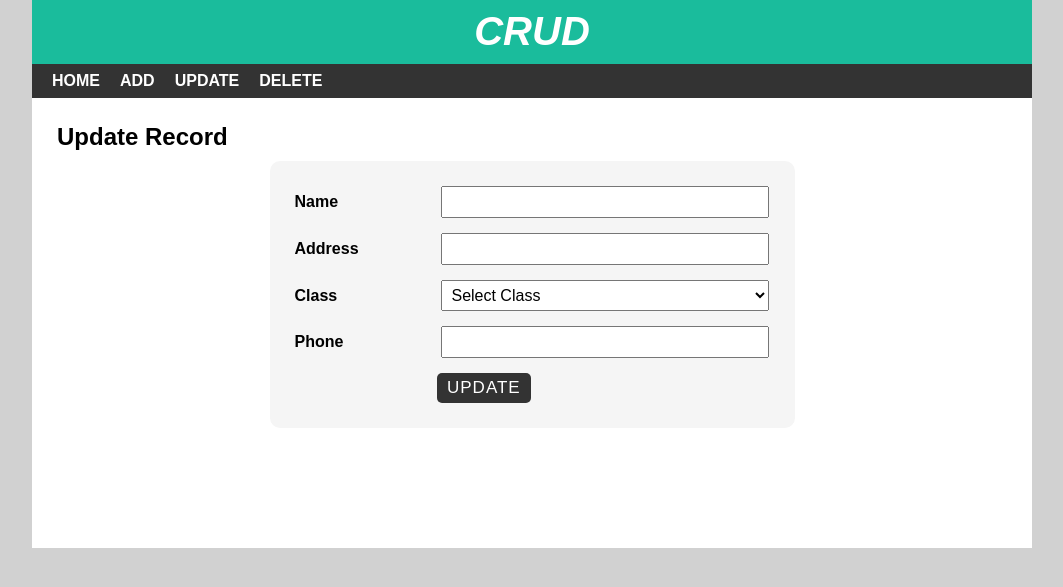
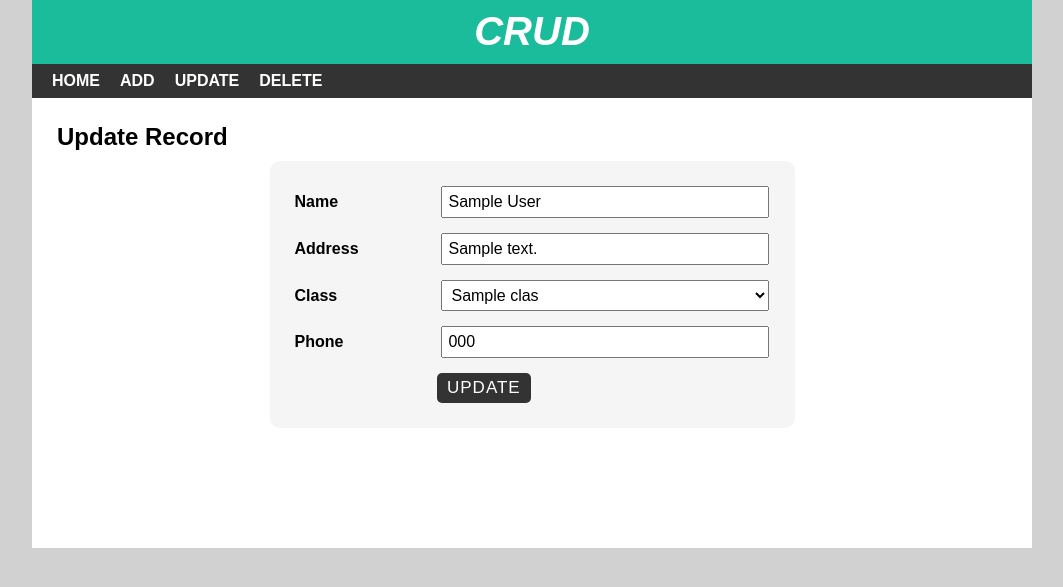
Before and after one commit to singhsujeet772/CRUD, a PHP site: page /crudhost/edit.php?id=1 in a window 1280 px wide. Shown: the part 51-638 px from the top of the page, without its empty margins (108-1171 px from the left). Run offline with PHP 8.4, Linux system fonts and the light colour scheme; tables that the repository leaves empty or names only in its code hold one stand-in row (values such as "Sample post").

Commit message:
Edit records in table

```diff
--- a/edit.php
+++ b/edit.php
@@ -2,31 +2,55 @@
 
 <div id="main-content">
     <h2>Update Record</h2>
+    <?php
+        include "config.php";
+        $id=$_GET['id'];
+        $sql="Select * from student where sid={$id}";
+        $res=mysqli_query($conn,$sql) or die ("Query Unsuccessful");
+        // if(mysqli_num_rows($res)>0){
+            while($row=mysqli_fetch_assoc($res)){
+    ?>
     <form class="post-form" action="updatedata.php" method="post">
       <div class="form-group">
           <label>Name</label>
-          <input type="hidden" name="sid" value=""/>
-          <input type="text" name="sname" value=""/>
+          <input type="hidden" name="sid" value="<?php echo $row['sid']; ?>"/>
+          <input type="text" name="sname" value="<?php echo $row['sname']; ?>"/>
       </div>
       <div class="form-group">
           <label>Address</label>
-          <input type="text" name="saddress" value=""/>
+          <input type="text" name="saddress" value="<?php echo $row['saddress']; ?>"/>
       </div>
       <div class="form-group">
           <label>Class</label>
-          <select name="sclass">
-              <option value="" selected disabled>Select Class</option>
-              <option value="1">BCA</option>
-              <option value="2">BSC</option>
-              <option value="3">B.TECH</option>
-          </select>
+        <?php
+            include "config.php";
+            $id=$_GET['id'];
+            $sql1="Select * from class";
+            $res1=mysqli_query($conn,$sql1) or die ("Query Unsuccessful");
+            if(mysqli_num_rows($res1)>0){
+                echo '<select name="sclass">';
+                while($row1=mysqli_fetch_assoc($res1)){
+                    if($row['sclass']==$row1['cid']){
+                        $select="selected";
+                    }else{
+                        $select="";
+                    }
+                    echo "<option {$select} value='{$row1['cid']}'>{$row1['cname']}</option>";
+                }
+                echo '</select>';
+            }
+        ?>
       </div>
       <div class="form-group">
           <label>Phone</label>
-          <input type="text" name="sphone" value=""/>
+          <input type="text" name="sphone" value="<?php echo $row['sphone']; ?>"/>
       </div>
       <input class="submit" type="submit" value="Update"/>
     </form>
+    <?php
+        }
+        mysqli_close($conn);
+    ?>
 </div>
 </div>
 </body>
--- a/index.php
+++ b/index.php
@@ -5,7 +5,7 @@ include 'header.php';
     <h2>All Records</h2>
     <?php
         include "config.php";
-        $sql="Select * from student join class on student.sclass=class.cid";
+        $sql="SELECT * from student join class on student.sclass=class.cid order by sid ASC";
         $res=mysqli_query($conn,$sql) or die ("Query Unsuccessful");
         if(mysqli_num_rows($res)>0){
     ?>
@@ -27,7 +27,7 @@ include 'header.php';
                 <td><?php echo $row['cname']; ?></td>
                 <td><?php echo $row['sphone']; ?></td>
                 <td>
-                    <a href='edit.php'>Edit</a>
+                    <a href='edit.php?id=<?php echo $row['sid']; ?>'>Edit</a>
                     <a href='delete-inline.php'>Delete</a>
                 </td>
             </tr>
```
Also changed, not shown: updatedata.php (added, +15 -0 lines).
